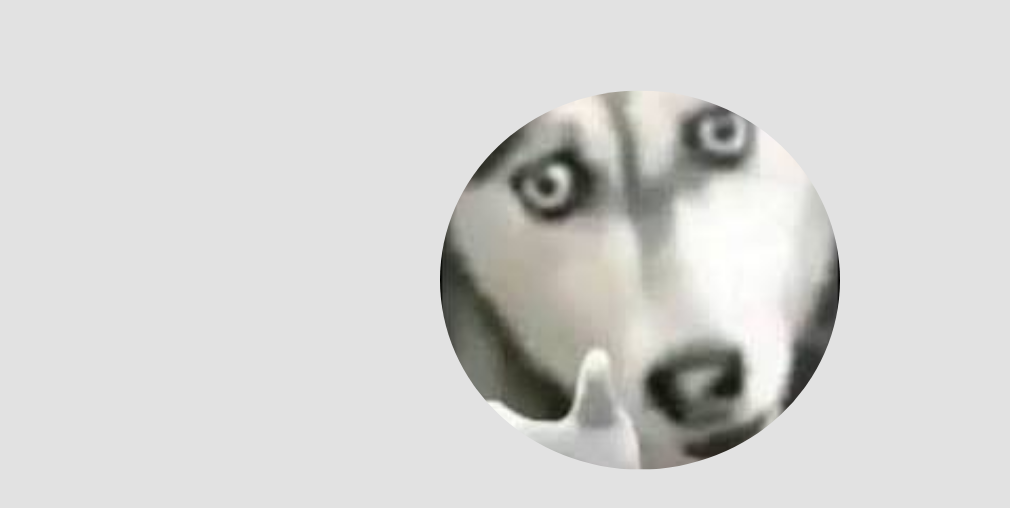
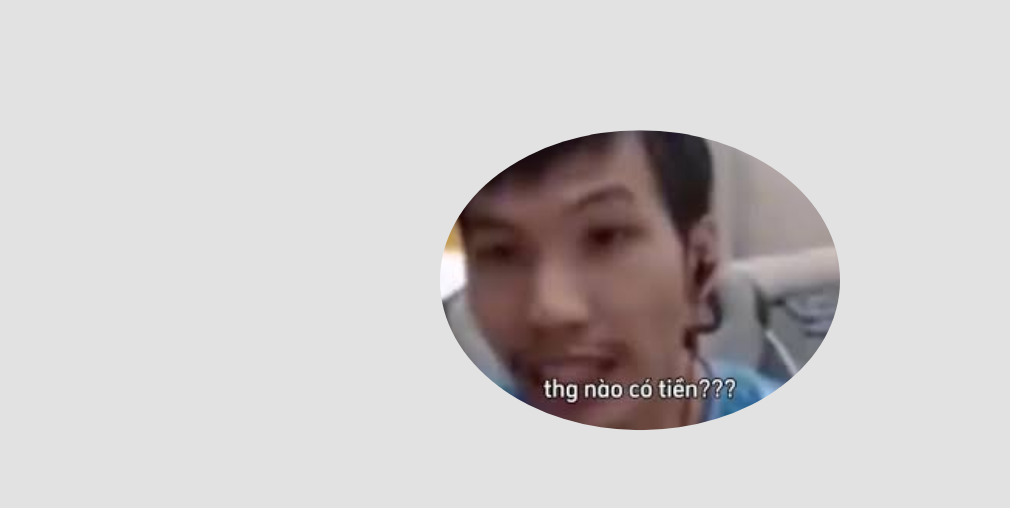
Before and after one commit to hoangganhh05/Project_1, a plain HTML site: page index.html in a window 1280 px wide. Shown: the part 120-628 px from the top of the page, without its empty margins (0-1010 px from the left). Drawn offline with Linux system fonts and the light colour scheme.

Commit message:
update 3

```diff
--- a/index.html
+++ b/index.html
@@ -9,6 +9,6 @@
   <body>
     <div class="logo"><img src="img/Logo.jpg" alt="Ảnh Logo" /></div>
     <div class="class"><h1>Trả Nợ Đi Quân ĐBRZ</h1></div>
-    <div><img class="MEME" src="img/MEME.jpg" alt="Trả Nợ" /></div>
+    <div><img class="MEME" src="img/images.jpg" alt="Trả Nợ" /></div>
   </body>
 </html>
```
Also changed, not shown: img/images.jpg (added).
